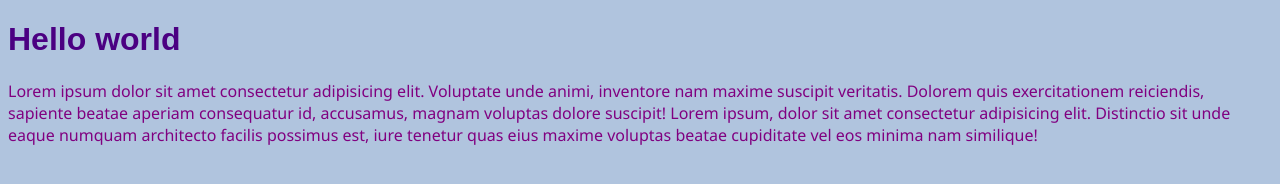
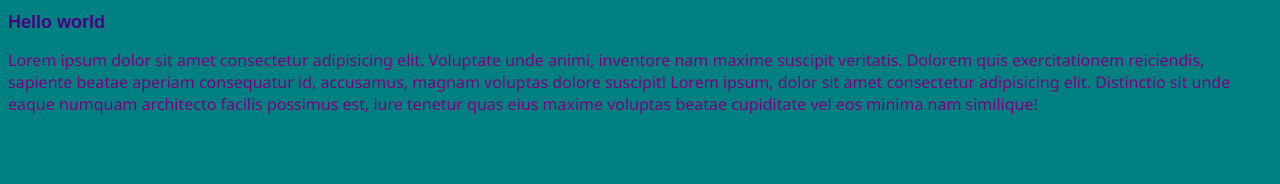
Before and after one commit to Dennster100/Git-Hub-Practice, a plain HTML site: page index.html in a window 1280 px wide. Drawn offline with Linux system fonts and the light colour scheme.

Commit message:
changed background colora nd text size

```diff
--- a/app.css
+++ b/app.css
@@ -1,5 +1,5 @@
 body{
-    background-color: lightsteelblue;
+    background-color: teal;
 
 
 }
@@ -7,6 +7,7 @@ body{
 h1{
     color: indigo;
     font-family: sans-serif;
+    font-size: large;
 }
 p{
     color: purple;
```
